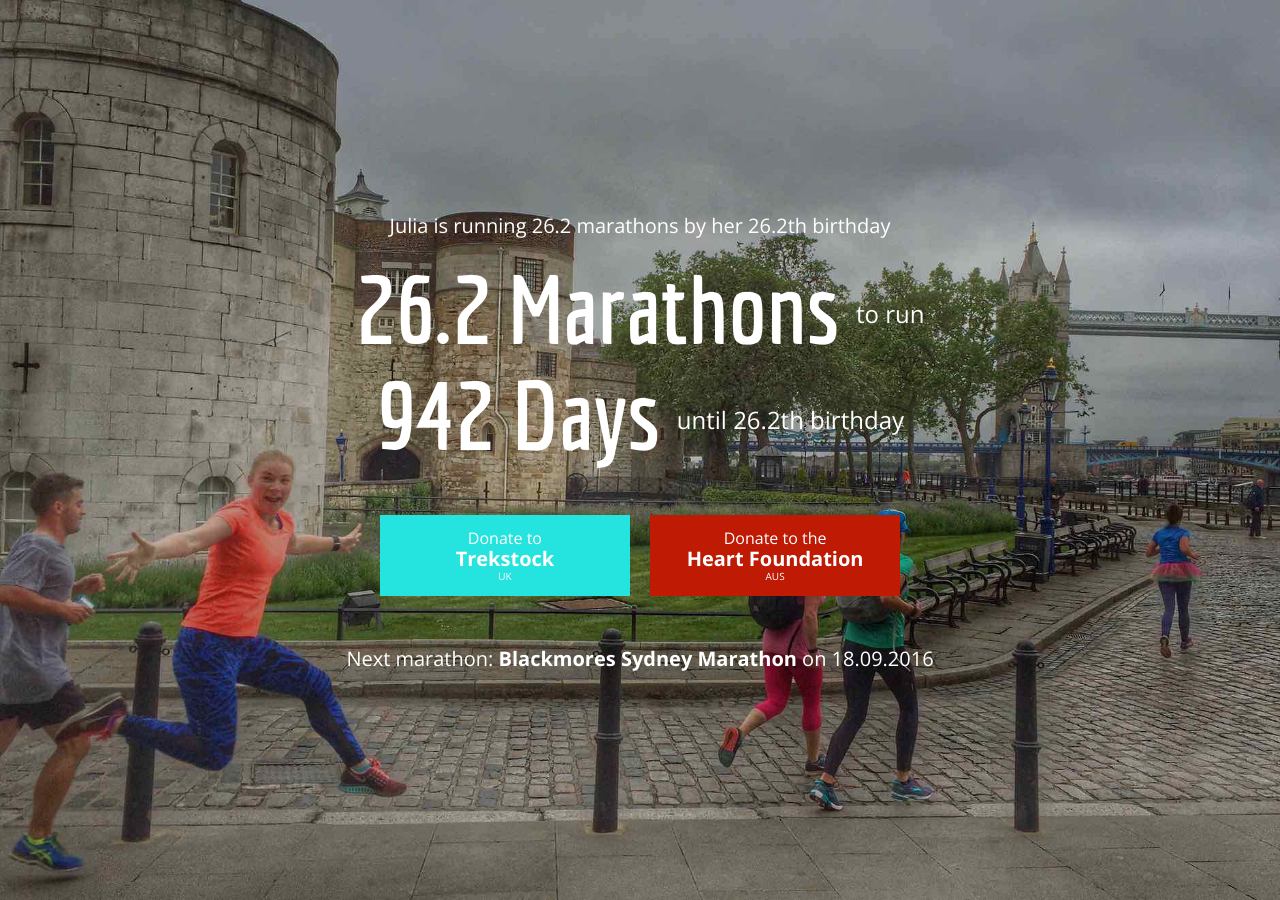
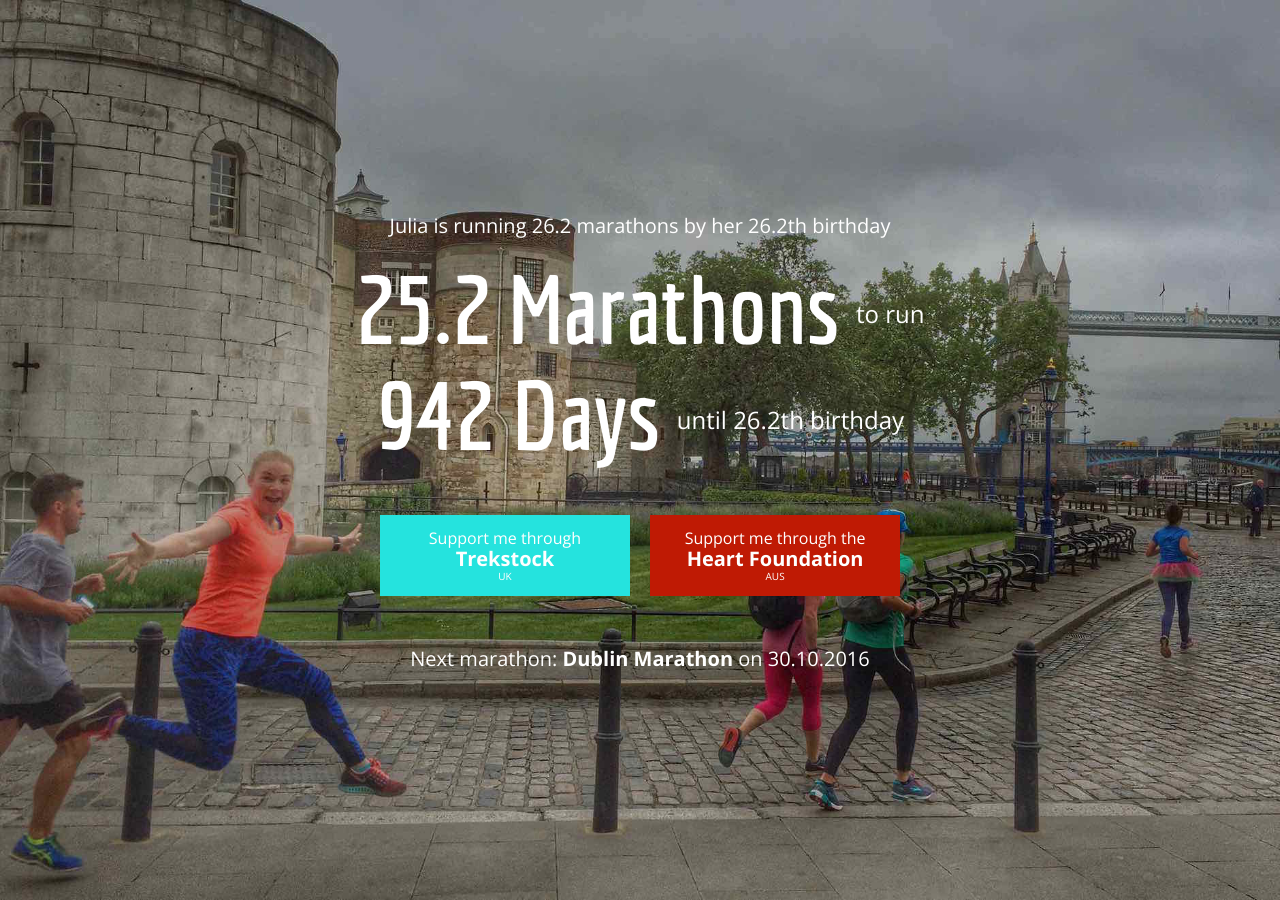
Before and after one commit to juliamitchelmore/26marathons, a Jekyll site: the page built from index.html, in a window 1280 px wide. Built offline with Jekyll 4.4.1, drawn with Linux system fonts in a browser that asks for light colours.

Commit message:
decrement marathon count

```diff
--- a/index.html
+++ b/index.html
@@ -7,7 +7,7 @@ layout: default
   <p class="text-description">Julia is running 26.2 marathons by her 26.2th birthday</p>
 
   <div class="countdown">
-    <header class="countdown-title">26.2 Marathons</header>
+    <header class="countdown-title">25.2 Marathons</header>
     <span class="countdown-subtitle">to run</span>
   </div>
 
@@ -18,19 +18,19 @@ layout: default
 
   <div class="donate-buttons">
     <a class="btn btn-trekstock" href="http://uk.virginmoneygiving.com/26marathons">
-      <span class="donate-text">Donate to</span>
+      <span class="donate-text">Support me through</span>
       <span class="donate-charity">Trekstock</span>
       <span class="donate-country">UK</span>
     </a>
 
     <a class="btn btn-heartfoundation" href="https://give.everydayhero.com/au/26marathons">
-      <span class="donate-text">Donate to the</span>
+      <span class="donate-text">Support me through the</span>
       <span class="donate-charity">Heart Foundation</span>
       <span class="donate-country">AUS</span>
     </a>
   </div>
 
-  <p class="text-description">Next marathon: <strong>Blackmores Sydney Marathon</strong> on 18.09.2016</p>
+  <p class="text-description">Next marathon: <strong>Dublin Marathon</strong> on 30.10.2016</p>
 
 </div>
 
```
